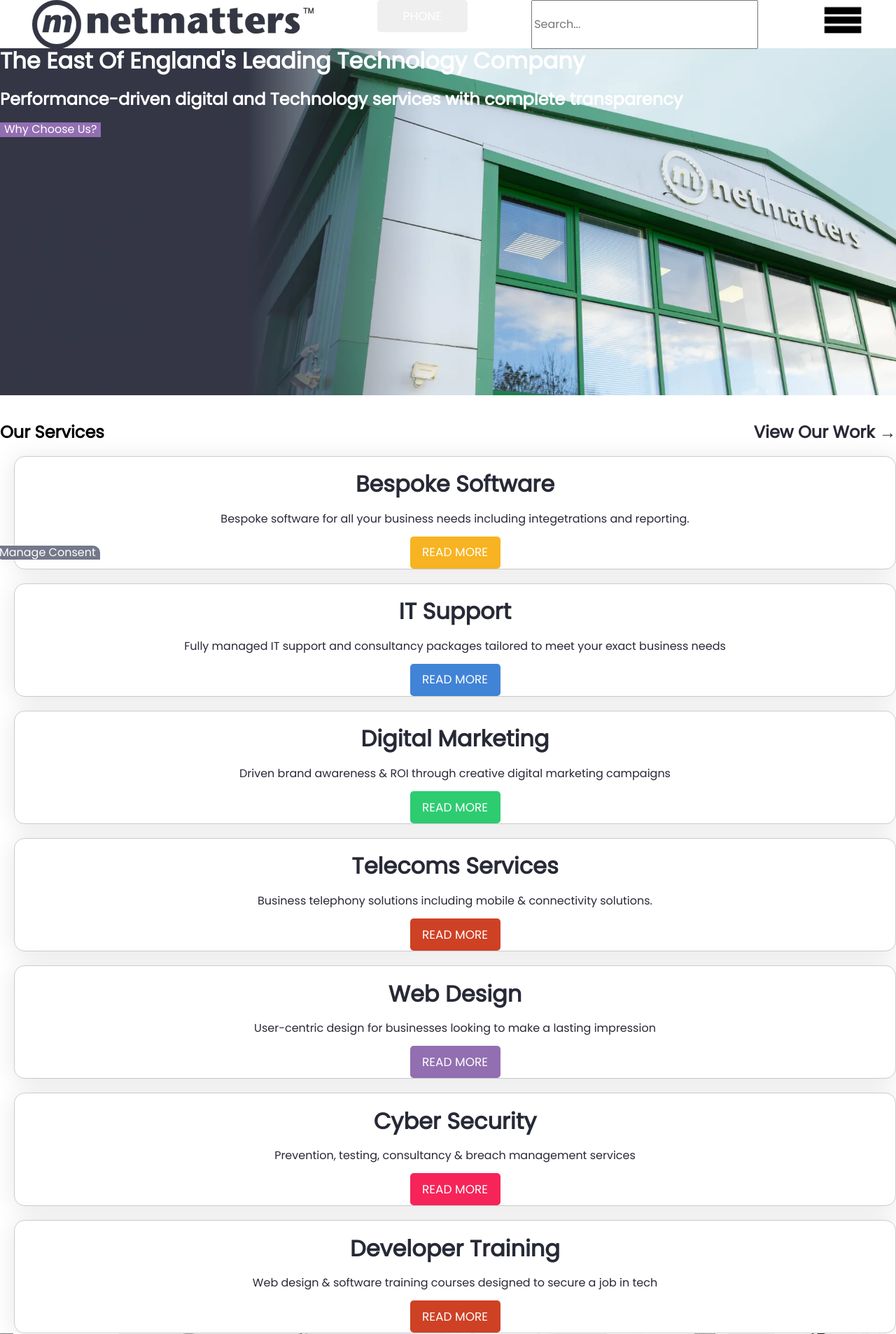
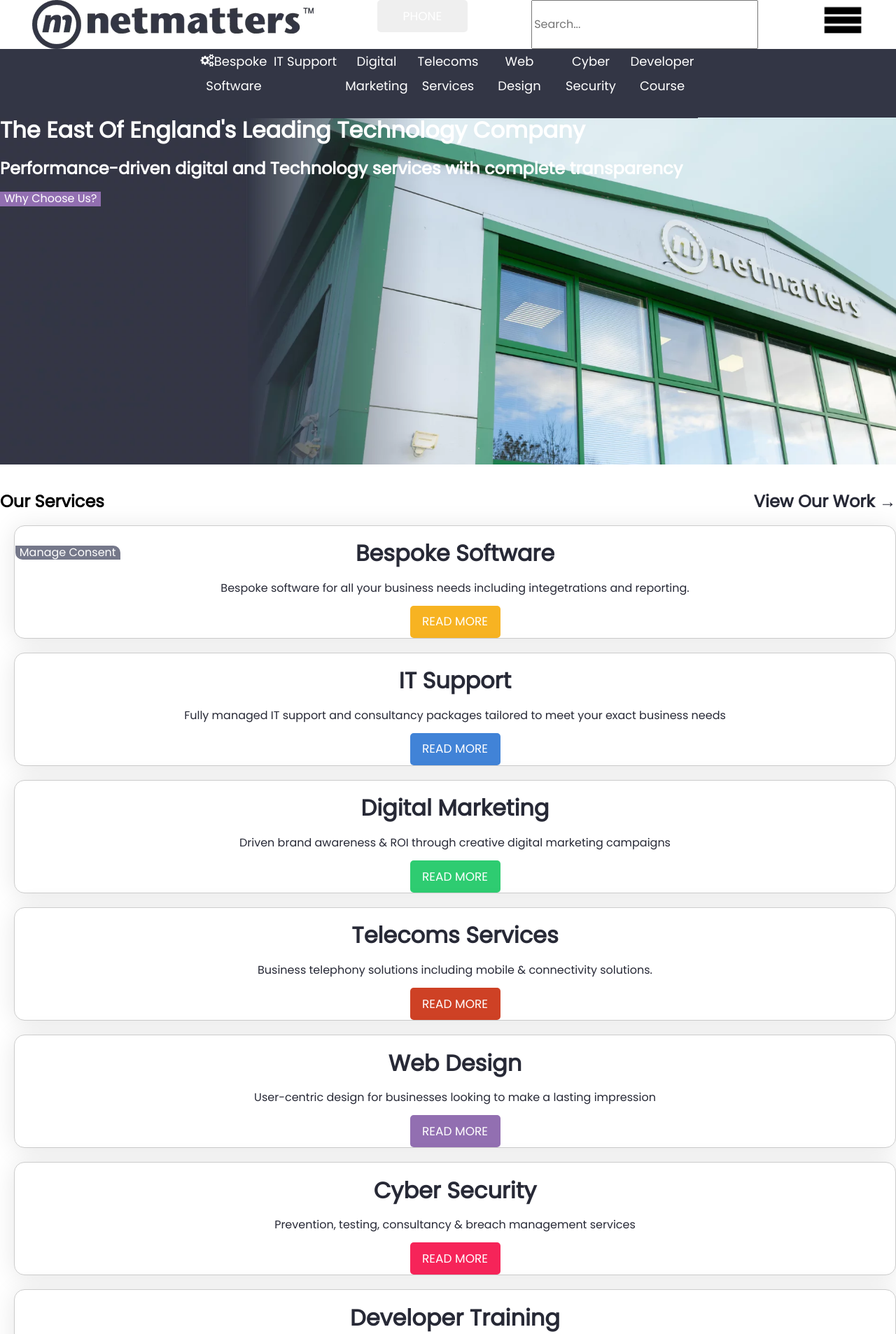
Before and after one commit to ChristopherMorriss/Netmatters-Website-Clone-ChristopherMorriss, a PHP site: page / in a window 1280 px wide. Shown: the top 1907 px of the page at 70% size. Run offline with PHP 8.4, Linux system fonts and the light colour scheme.

Commit message:
Added icon functionality
Started to successfully add icons to the page

```diff
--- a/css/style.css
+++ b/css/style.css
@@ -36,28 +36,110 @@ footer {
 @font-face {
   font-family: 'Poppins';
   src: url(../fonts/Poppins-Black.ttf) format("ttf");
-  font-family: 'Icomoon';
-  src: url(../fonts/icomoon.ttf) format("ttf");
 }
 
-/* line 10, ../../../OneDrive/Documents/GitHub/Netmatters-Website-Clone-ChristopherMorriss/scss/base/_typography.scss */
+/* line 9, ../../../OneDrive/Documents/GitHub/Netmatters-Website-Clone-ChristopherMorriss/scss/base/_typography.scss */
 * {
   font-family: 'Poppins', sans-serif;
 }
 
-/* line 14, ../../../OneDrive/Documents/GitHub/Netmatters-Website-Clone-ChristopherMorriss/scss/base/_typography.scss */
+/* line 13, ../../../OneDrive/Documents/GitHub/Netmatters-Website-Clone-ChristopherMorriss/scss/base/_typography.scss */
 span {
-  font-family: 'icomoon';
+  font-family: "icomoon";
 }
 
-/* line 18, ../../../OneDrive/Documents/GitHub/Netmatters-Website-Clone-ChristopherMorriss/scss/base/_typography.scss */
+/* line 17, ../../../OneDrive/Documents/GitHub/Netmatters-Website-Clone-ChristopherMorriss/scss/base/_typography.scss */
 .grid-object {
   color: black;
 }
 
-/* line 21, ../../../OneDrive/Documents/GitHub/Netmatters-Website-Clone-ChristopherMorriss/scss/base/_typography.scss */
+/* line 20, ../../../OneDrive/Documents/GitHub/Netmatters-Website-Clone-ChristopherMorriss/scss/base/_typography.scss */
 .grid-object:hover a {
   color: white;
+}
+
+@font-face {
+  font-family: "icomoon";
+  src: url("fonts/icomoon.eot?izcwav");
+  src: url("fonts/icomoon.eot?izcwav#iefix") format("embedded-opentype"), url("fonts/icomoon.ttf?izcwav") format("truetype"), url("fonts/icomoon.woff?izcwav") format("woff"), url("fonts/icomoon.svg?izcwav#icomoon") format("svg");
+  font-weight: normal;
+  font-weight: normal;
+  font-style: normal;
+  font-display: block;
+}
+
+/* line 42, ../../../OneDrive/Documents/GitHub/Netmatters-Website-Clone-ChristopherMorriss/scss/base/_typography.scss */
+[class^="icon-"], [class*=" icon-"] {
+  /* use !important to prevent issues with browser extensions that change fonts */
+  font-family: "icomoon" !important;
+  font-style: normal;
+  font-weight: normal;
+  font-variant: normal;
+  text-transform: none;
+  line-height: 1;
+  /* Better Font Rendering =========== */
+  -webkit-font-smoothing: antialiased;
+  -moz-osx-font-smoothing: grayscale;
+}
+
+/* line 57, ../../../OneDrive/Documents/GitHub/Netmatters-Website-Clone-ChristopherMorriss/scss/base/_typography.scss */
+.icon-cogs:before {
+  content: "\e900";
+}
+
+/* line 62, ../../../OneDrive/Documents/GitHub/Netmatters-Website-Clone-ChristopherMorriss/scss/base/_typography.scss */
+.icon-bar-graph:before {
+  content: "\e901";
+}
+
+/* line 67, ../../../OneDrive/Documents/GitHub/Netmatters-Website-Clone-ChristopherMorriss/scss/base/_typography.scss */
+.icon-phone_in_talk:before {
+  content: "\e902";
+}
+
+/* line 72, ../../../OneDrive/Documents/GitHub/Netmatters-Website-Clone-ChristopherMorriss/scss/base/_typography.scss */
+.icon-security:before {
+  content: "\e903";
+}
+
+/* line 77, ../../../OneDrive/Documents/GitHub/Netmatters-Website-Clone-ChristopherMorriss/scss/base/_typography.scss */
+.icon-school:before {
+  content: "\e904";
+}
+
+/* line 82, ../../../OneDrive/Documents/GitHub/Netmatters-Website-Clone-ChristopherMorriss/scss/base/_typography.scss */
+.icon-display:before {
+  content: "\e956";
+}
+
+/* line 87, ../../../OneDrive/Documents/GitHub/Netmatters-Website-Clone-ChristopherMorriss/scss/base/_typography.scss */
+.icon-search:before {
+  content: "\e986";
+}
+
+/* line 92, ../../../OneDrive/Documents/GitHub/Netmatters-Website-Clone-ChristopherMorriss/scss/base/_typography.scss */
+.icon-embed2:before {
+  content: "\ea80";
+}
+
+/* line 97, ../../../OneDrive/Documents/GitHub/Netmatters-Website-Clone-ChristopherMorriss/scss/base/_typography.scss */
+.icon-facebook:before {
+  content: "\ea90";
+}
+
+/* line 102, ../../../OneDrive/Documents/GitHub/Netmatters-Website-Clone-ChristopherMorriss/scss/base/_typography.scss */
+.icon-instagram:before {
+  content: "\ea92";
+}
+
+/* line 107, ../../../OneDrive/Documents/GitHub/Netmatters-Website-Clone-ChristopherMorriss/scss/base/_typography.scss */
+.icon-twitter:before {
+  content: "\ea96";
+}
+
+/* line 112, ../../../OneDrive/Documents/GitHub/Netmatters-Website-Clone-ChristopherMorriss/scss/base/_typography.scss */
+.icon-linkedin2:before {
+  content: "\eaca";
 }
 
 /* line 1, ../../../OneDrive/Documents/GitHub/Netmatters-Website-Clone-ChristopherMorriss/scss/layout/_grid.scss */
@@ -245,10 +327,6 @@ span {
   }
   /* line 6, ../../../OneDrive/Documents/GitHub/Netmatters-Website-Clone-ChristopherMorriss/scss/layout/_mediaquery.scss */
   #support, #contact {
-    display: none;
-  }
-  /* line 10, ../../../OneDrive/Documents/GitHub/Netmatters-Website-Clone-ChristopherMorriss/scss/layout/_mediaquery.scss */
-  .top-btn {
     display: none;
   }
 }
--- a/index.html
+++ b/index.html
@@ -20,7 +20,7 @@
                 <img id="hamburger-menu" class="f-line" src="img/menu.png" alt="Menu Button">
             </div>
             <div class="nav-size">
-                <div class="top-btn btn-1"><a href="#">Bespoke Software</a></div>
+                <div class="top-btn btn-1"><a href="#"><span class="icon-cogs"></span>Bespoke Software</a></div>
                 <div class="top-btn btn-2"><a href="#">IT Support</a></div>
                 <div class="top-btn btn-3"><a href="#">Digital Marketing</a></div>
                 <div class="top-btn btn-4"><a href="#">Telecoms Services</a></div>
--- a/scss/base/_icons.scss
+++ /dev/null
@@ -1,7 +0,0 @@
-.icon-cogs:before {
-    content: "\e900";
-  }
-
-.icon-bar-graph:before {
-  content: "\e901";
-  }
--- a/scss/base/_typography.scss
+++ b/scss/base/_typography.scss
@@ -2,8 +2,7 @@
     font-family: 'Poppins';
     src: url(../fonts/Poppins-Black.ttf) format('ttf');
 
-    font-family: 'Icomoon';
-    src:url(../fonts/icomoon.ttf) format('ttf');
+
 }
 
 
@@ -12,7 +11,7 @@
 }
 
 span{
-    font-family: 'icomoon';
+    font-family: "icomoon";
 }
 
 .grid-object {
@@ -26,3 +25,91 @@ span{
     }
 
 }
+
+@font-face {
+    font-family: '#{$icomoon-font-family}';
+    src:  url('#{$icomoon-font-path}/#{$icomoon-font-family}.eot?izcwav');
+    src:  url('#{$icomoon-font-path}/#{$icomoon-font-family}.eot?izcwav#iefix') format('embedded-opentype'),
+    url('#{$icomoon-font-path}/#{$icomoon-font-family}.ttf?izcwav') format('truetype'),
+    url('#{$icomoon-font-path}/#{$icomoon-font-family}.woff?izcwav') format('woff'),
+    url('#{$icomoon-font-path}/#{$icomoon-font-family}.svg?izcwav##{$icomoon-font-family}') format('svg');
+    font-weight: normal;
+    font-weight: normal;
+    font-style: normal;
+    font-display: block;
+  }
+
+  [class^="icon-"], [class*=" icon-"] {
+    /* use !important to prevent issues with browser extensions that change fonts */
+    font-family: '#{$icomoon-font-family}' !important;
+    font-style: normal;
+    font-weight: normal;
+    font-variant: normal;
+    text-transform: none;
+    line-height: 1;
+
+    /* Better Font Rendering =========== */
+    -webkit-font-smoothing: antialiased;
+    -moz-osx-font-smoothing: grayscale;
+  }
+
+  .icon-cogs {
+    &:before {
+      content: $icon-cogs;
+    }
+  }
+  .icon-bar-graph {
+    &:before {
+      content: $icon-bar-graph;
+    }
+  }
+  .icon-phone_in_talk {
+    &:before {
+      content: $icon-phone_in_talk;
+    }
+  }
+  .icon-security {
+    &:before {
+      content: $icon-security;
+    }
+  }
+  .icon-school {
+    &:before {
+      content: $icon-school;
+    }
+  }
+  .icon-display {
+    &:before {
+      content: $icon-display;
+    }
+  }
+  .icon-search {
+    &:before {
+      content: $icon-search;
+    }
+  }
+  .icon-embed2 {
+    &:before {
+      content: $icon-embed2;
+    }
+  }
+  .icon-facebook {
+    &:before {
+      content: $icon-facebook;
+    }
+  }
+  .icon-instagram {
+    &:before {
+      content: $icon-instagram;
+    }
+  }
+  .icon-twitter {
+    &:before {
+      content: $icon-twitter;
+    }
+  }
+  .icon-linkedin2 {
+    &:before {
+      content: $icon-linkedin2;
+    }
+  }
--- a/scss/layout/_mediaquery.scss
+++ b/scss/layout/_mediaquery.scss
@@ -7,7 +7,7 @@
         display: none;
     }
 
-    .top-btn{
-        display:none;
-    }
+    // .top-btn{
+    //     display:none;
+    // }
 }
--- a/scss/utilities/_variables.scss
+++ b/scss/utilities/_variables.scss
@@ -49,3 +49,20 @@ $flex-wrap: flex-wrap;
 $align-content: align-content;
 $align-items: align-items;
 $justify-content: justify-content;
+
+//Icons
+$icomoon-font-family: "icomoon" !default;
+$icomoon-font-path: "fonts" !default;
+
+$icon-cogs: unquote('"\\e900"');
+$icon-bar-graph: unquote('"\\e901"');
+$icon-phone_in_talk: unquote('"\\e902"');
+$icon-security: unquote('"\\e903"');
+$icon-school: unquote('"\\e904"');
+$icon-display: unquote('"\\e956"');
+$icon-search: unquote('"\\e986"');
+$icon-embed2: unquote('"\\ea80"');
+$icon-facebook: unquote('"\\ea90"');
+$icon-instagram: unquote('"\\ea92"');
+$icon-twitter: unquote('"\\ea96"');
+$icon-linkedin2: unquote('"\\eaca"');
```
Also changed, not shown: demo.html (added, +215 -0 lines), fonts/icomoon.woff (added), img/black_swan_logo.png (added), scss/style.scss (line endings or trailing spaces), 3 other files.
